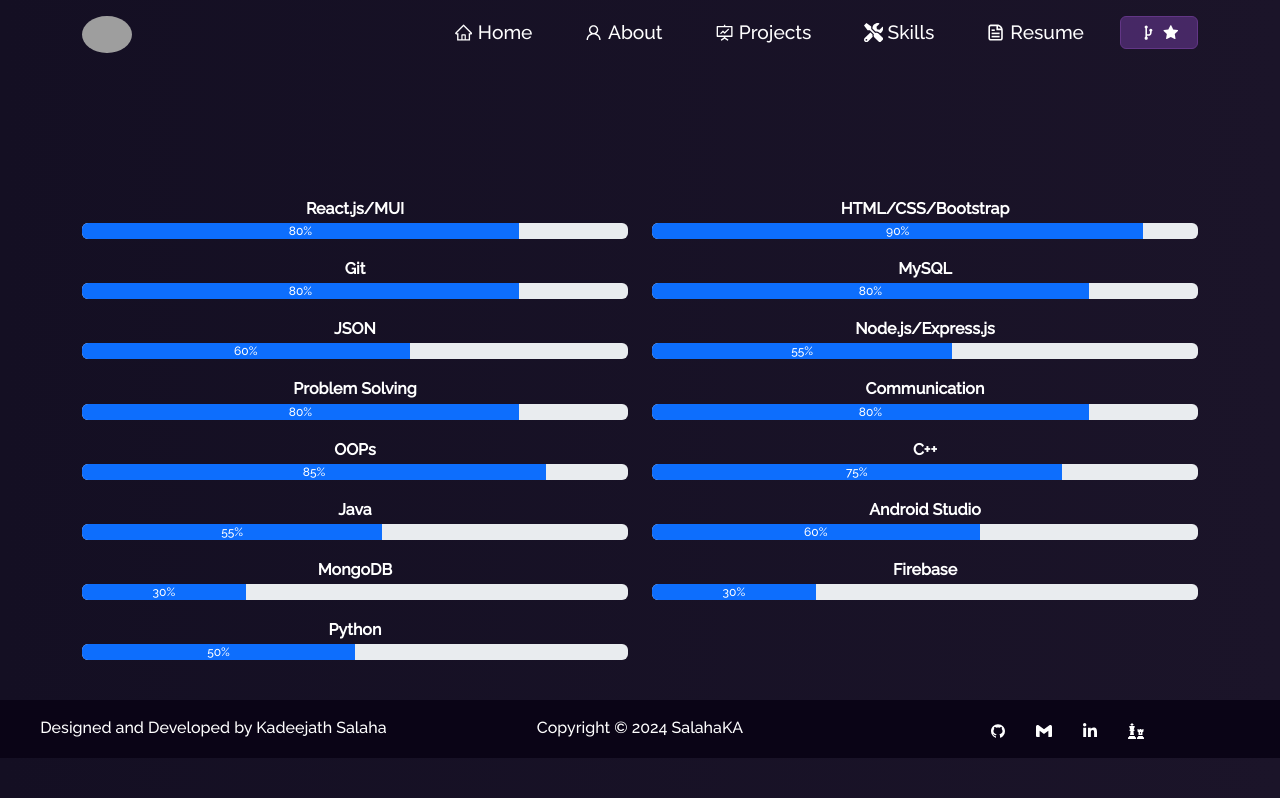
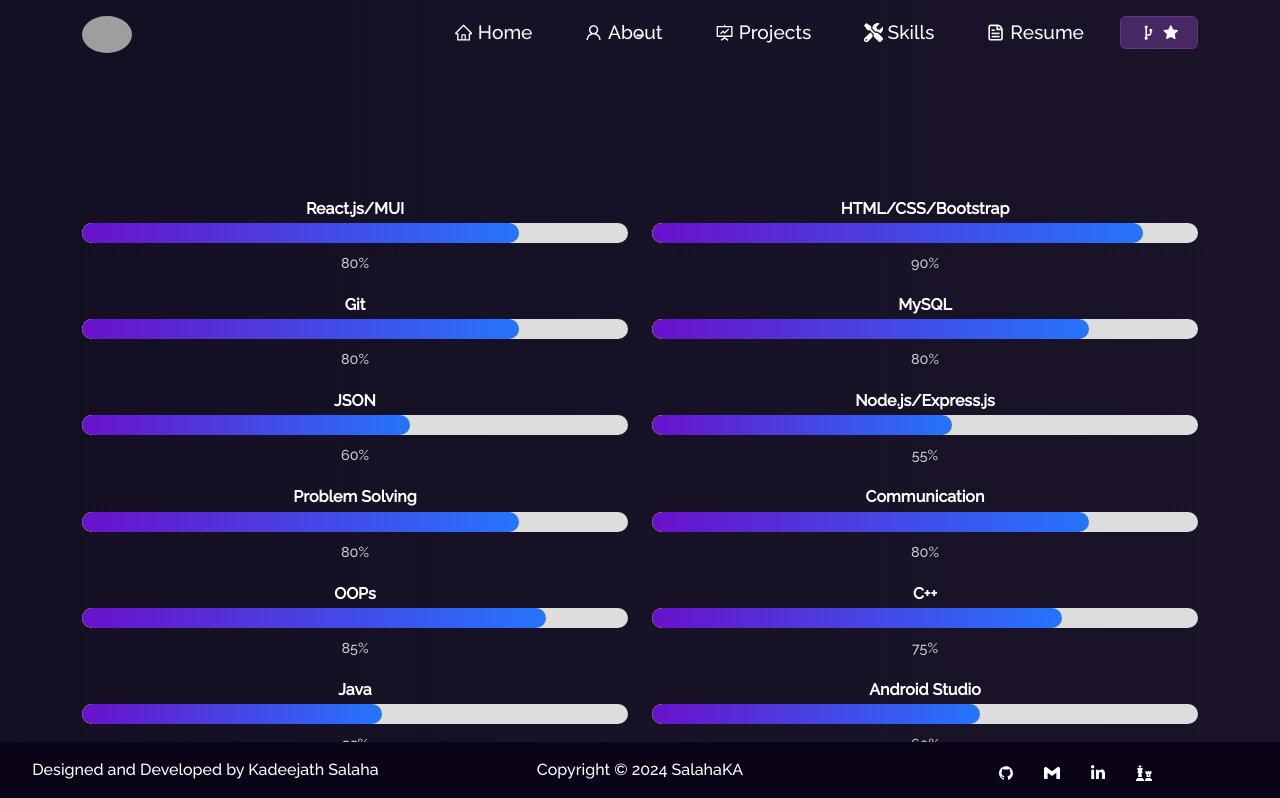
Before and after one commit to salahaKA/MyPortfolio, a React (Create React App) app in the folder portfolio/: page /skills in a window 1280 px wide. Shown: the top 798 px of the page. Built offline with nearby package versions, Linux system fonts and the light colour scheme; grey boxes are pictures that could not be loaded.

Commit message:
UI Animation

```diff
--- a/portfolio/package.json
+++ b/portfolio/package.json
@@ -8,6 +8,7 @@
     "@emotion/styled": "^11.13.0",
     "@react-pdf-viewer/core": "^3.12.0",
     "@react-pdf-viewer/default-layout": "^3.12.0",
+    "@react-spring/web": "^9.7.5",
     "@testing-library/jest-dom": "^5.17.0",
     "@testing-library/react": "^13.4.0",
     "@testing-library/user-event": "^13.5.0",
--- a/portfolio/src/components/Footer.js
+++ b/portfolio/src/components/Footer.js
@@ -9,7 +9,7 @@ function Footer() {
   let date = new Date();
   let year = date.getFullYear();
   return (
-    <Container fluid className="footer">
+    <Container fluid className="footer" style={{ position: "fixed", bottom: "0",  padding: "10px 0"}}>
       <Row>
         <Col md="4" className="footer-copywright">
           <h3>Designed and Developed by Kadeejath Salaha</h3>
--- a/portfolio/src/components/Resume/ResumeNew.js
+++ b/portfolio/src/components/Resume/ResumeNew.js
@@ -7,7 +7,7 @@ import cpdf from "../../Assets/Resume/skillcertificates.pdf.pdf";
 // import MCAMcard from "../../Assets/Resume/MCA marc Cards.pdf";
 import { AiOutlineDownload } from "react-icons/ai";
 // import { Document, Page, pdfjs } from "react-pdf";
-import {  pdfjs } from "react-pdf";
+import { pdfjs } from "react-pdf";
 import "react-pdf/dist/esm/Page/AnnotationLayer.css";
 // pdfjs.GlobalWorkerOptions.workerSrc = `//cdnjs.cloudflare.com/ajax/libs/pdf.js/${pdfjs.version}/pdf.worker.min.js`;
 pdfjs.GlobalWorkerOptions.workerSrc = `https://cdnjs.cloudflare.com/ajax/libs/pdf.js/${pdfjs.version}/pdf.worker.min.js`;
@@ -21,7 +21,7 @@ function ResumeNew() {
 
   return (
     <div>
-      <Container fluid className="resume-section">
+      <Container fluid className="resume-section" >
         <Particle />
         <Row style={{ justifyContent: "center", position: "relative" }}>
           <Button
@@ -52,7 +52,7 @@ function ResumeNew() {
             style={{ maxWidth: "250px" }}
           >
             <AiOutlineDownload />
-            &nbsp;Download Skill Cirtificates
+            &nbsp;Download Skill Certificates
           </Button>
         </Row>
 
--- /dev/null
+++ b/portfolio/src/components/Skills/SkillItems.js
@@ -0,0 +1,29 @@
+import React from "react";
+import { useSpring, animated } from "@react-spring/web";
+
+function SkillItem({ skill, isVisible }) {
+  // Animation for individual skill
+  const animationProps = useSpring({
+    width: isVisible ? `${skill.level}%` : "0%",
+    config: { duration: 1000 },
+  });
+
+  return (
+    <div className="skill-item">
+      <h6 className="skill-name">{skill.name}</h6>
+      <div className="skill-bar">
+        <animated.div
+          style={{
+            ...animationProps,
+            height: "20px",
+            background: "linear-gradient(to right, #6a11cb, #2575fc)",
+            borderRadius: "10px",
+          }}
+        />
+      </div>
+      <span className="skill-level">{skill.level}%</span>
+    </div>
+  );
+}
+
+export default SkillItem;
--- a/portfolio/src/components/Skills/Skills.css
+++ b/portfolio/src/components/Skills/Skills.css
@@ -1,4 +1,4 @@
-.skills-container {
+/* .skills-container {
   padding: 20px;
 }
 
@@ -19,4 +19,54 @@
 
 .skill-bar {
   height: 20px;
+} */
+
+
+
+.skills-container {
+  padding: 20px;
+
+  color: #fff;
 }
+
+
+
+/* .skills-grid {
+  display: flex;
+  flex-wrap: wrap;
+  justify-content: center;
+} */
+
+.skills-title {
+  text-align: center;
+  margin-bottom: 150px;
+}
+
+.skill-item {
+  margin-bottom: 20px;
+}
+
+.skill-name {
+  font-weight: bold;
+  margin-bottom: 5px;
+  color: white;
+}
+
+
+
+
+
+.skill-bar {
+  width: 100%;
+  height: 20px;
+  background-color: #ddd;
+  border-radius: 10px;
+  overflow: hidden;
+  margin-bottom: 8px;
+}
+
+.skill-level {
+  font-size: 0.9rem;
+  color: #ccc;
+  text-align: right;
+}
--- a/portfolio/src/components/Skills/Skills.js
+++ b/portfolio/src/components/Skills/Skills.js
@@ -1,9 +1,10 @@
-import React from "react";
+import React, { useState, useEffect } from "react";
 import "../Skills/Skills.css";
-import { Container, Row, Col, ProgressBar } from "react-bootstrap";
+import { Container, Row, Col } from "react-bootstrap";
+import SkillItem from "./SkillItems"; // Import the SkillItem component
 
 const skillsData = [
-  { name: "React.js/MUI", level: 80  },
+  { name: "React.js/MUI", level: 80 },
   { name: "HTML/CSS/Bootstrap", level: 90 },
   { name: "Git", level: 80 },
   { name: "MySQL", level: 80 },
@@ -21,19 +22,21 @@ const skillsData = [
 ];
 
 function Skills() {
+  const [isVisible, setIsVisible] = useState(false);
+
+  useEffect(() => {
+    setIsVisible(true); // Trigger animation on component load
+  }, []);
+
   return (
     <div className="skills-container">
       <Container>
         <h4 className="skills-title">-</h4>
         <Row className="skills-grid">
           {skillsData.map((skill, index) => (
-            <Col xs={12} sm={6} key={index} className="skill-item">
-              <h6 className="skill-name">{skill.name}</h6>
-              <ProgressBar
-                now={skill.level}
-                label={`${skill.level}%`}
-                className="skill-bar"
-              />
+            <Col xs={12} sm={6} key={index}>
+              {/* Render SkillItem for each skill */}
+              <SkillItem skill={skill} isVisible={isVisible} />
             </Col>
           ))}
         </Row>
```
Also changed, not shown: 1 other file (tests, documents, lock files or other folders).
